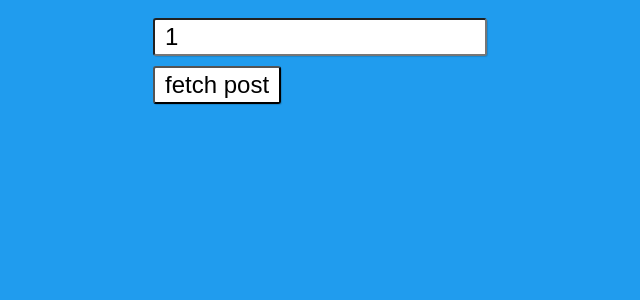
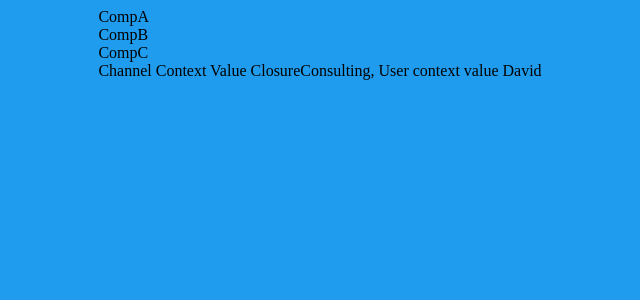
Before and after one commit to dsanderson90/reacthooks-todo, a React (Create React App) app: page / in a window 1280 px wide. Shown: the top 300 px of the page, without its empty margins (320-960 px from the left). Built offline with nearby package versions, Linux system fonts and the light colour scheme; no server answers.

Commit message:
learned about React.createContext();

```diff
--- a/src/App.js
+++ b/src/App.js
@@ -1,7 +1,18 @@
 import React from 'react';
 // import TodoList from './components/TodoList'
-import DataFetching from './components/DataFetching';
-import './App.css'
-const App = () => <div><DataFetching/></div>
+import ComponentA from './components/ComponentA';
+import './App.css';
+
+export const UserContext = React.createContext();
+export const ChannelContext = React.createContext();
+const App = () => (
+  <div>
+    <UserContext.Provider value={'David'}>
+      <ChannelContext.Provider value={'ClosureConsulting'}>
+      <ComponentA />
+      </ChannelContext.Provider>
+    </UserContext.Provider>
+  </div>
+);
 
 export default App;
--- /dev/null
+++ b/src/components/ComponentA.js
@@ -0,0 +1,12 @@
+import React from 'react'
+import ComponentB from './ComponentB';
+export default function ComponentA() {
+  return (
+    <div>
+
+      CompA
+      <ComponentB/>
+
+    </div>
+  )
+}
--- /dev/null
+++ b/src/components/ComponentB.js
@@ -0,0 +1,13 @@
+import React from 'react'
+import ComponentC from './ComponentC'
+
+function ComponentB() {
+  return (
+    <div>
+      CompB
+      <ComponentC/>
+    </div>
+  )
+}
+
+export default ComponentB
--- /dev/null
+++ b/src/components/ComponentC.js
@@ -0,0 +1,24 @@
+import React from 'react';
+import { UserContext, ChannelContext } from '../App';
+export default function ComponentC() {
+  return (
+    <div>
+      CompC
+      <UserContext.Consumer>
+        {user => {
+          return (
+            <ChannelContext.Consumer>
+              {channel => {
+                return (
+                  <div>
+                    Channel Context Value {channel}, User context value {user}
+                  </div>
+                );
+              }}
+            </ChannelContext.Consumer>
+          );
+        }}
+      </UserContext.Consumer>
+    </div>
+  );
+}
```
